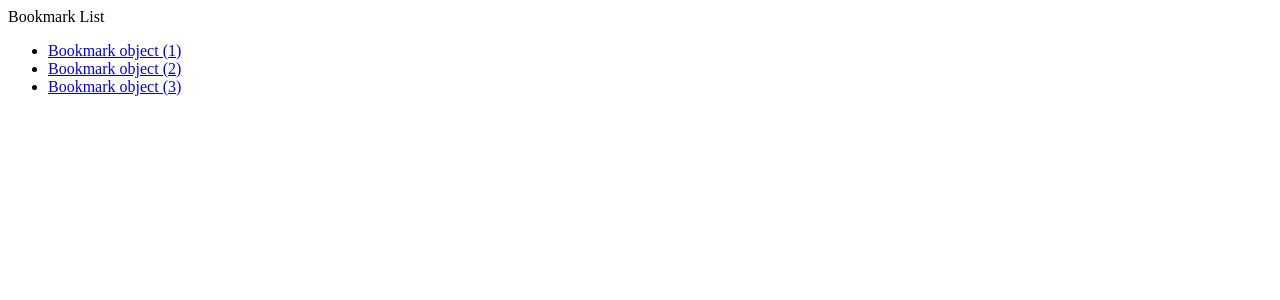
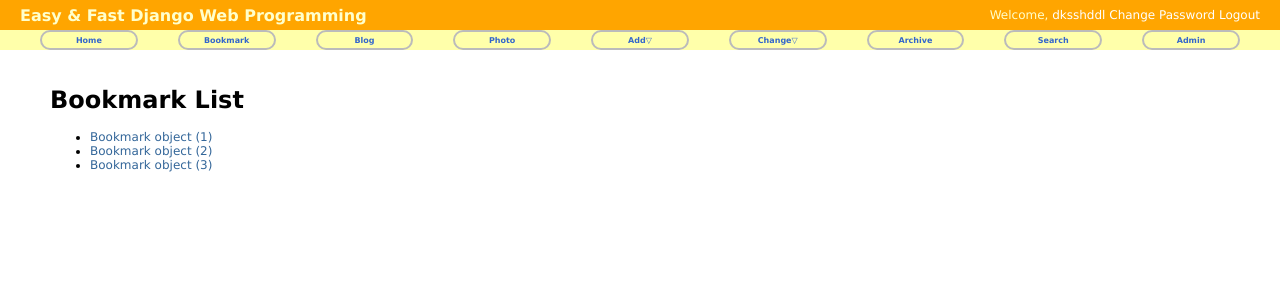
Before and after one commit to ChangJongHyun/Django_Practice, a Django app: page /bookmark/ in a window 1280 px wide. Shown: the top 300 px of the page. Run offline with Django 3.2, Linux system fonts and the light colour scheme; data comes from the database, SQL or seed files in the repository.

Commit message:
bookmark url 따로 만듦
base.html을 만들고 초기화면인 home.html을 extend해서 만듦

또한, 나머지 APP들의 html을 base.html의 content에 넣고,

template에 url을 수정

```diff
--- a/Django_Practice/settings.py
+++ b/Django_Practice/settings.py
@@ -116,10 +116,10 @@ USE_L10N = True
 
 USE_TZ = True
 
-
 # Static files (CSS, JavaScript, Images)
 # https://docs.djangoproject.com/en/2.0/howto/static-files/
 
+STATICFILES_DIRS = [os.path.join(BASE_DIR, 'static')]
 STATIC_URL = '/static/'
 
 MEDIA_URL = '/media/'
--- a/Django_Practice/urls.py
+++ b/Django_Practice/urls.py
@@ -16,12 +16,12 @@ Including another URLconf
 from django.contrib import admin
 from django.urls import path, include
 
-from bookmark.views import BookmarkLV, BookmarkDV
-
+from .views import HomeView
 
 urlpatterns = [
     path('admin/', admin.site.urls),
-    path('bookmark/', BookmarkLV.as_view(), name='index'),
-    path('bookmark/<int:pk>/', BookmarkDV.as_view(), name='detail'),
-    path('blog/', include('blog.urls', namespace='blog'))
+
+    path('', HomeView.as_view(), name='home'),
+    path('blog/', include('blog.urls', namespace='blog')),
+    path('bookmark/', include('bookmark.urls', namespace='bookmark')),
 ]
--- /dev/null
+++ b/Django_Practice/views.py
@@ -0,0 +1,5 @@
+from django.views.generic.base import TemplateView
+
+
+class HomeView(TemplateView):
+    template_name = 'home.html'
--- a/blog/urls.py
+++ b/blog/urls.py
@@ -13,5 +13,4 @@ urlpatterns = [
     path('<int:year>/<month>/', PostMAV.as_view(), name='post_month_archive'),
     path('<int:year>/<month>/<int:day>/', PostDAV.as_view(), name='post_day_archive'),
     path('today/', PostTAV.as_view(), name='post_today_archive'),
-
 ]
--- /dev/null
+++ b/bookmark/urls.py
@@ -0,0 +1,9 @@
+from django.urls import path
+
+from bookmark.views import BookmarkLV, BookmarkDV
+
+app_name = "bookmark"
+urlpatterns = [
+    path('', BookmarkLV.as_view(), name='index'),
+    path('<int:pk>/', BookmarkDV.as_view(), name='detail'),
+]
--- a/bookmark/views.py
+++ b/bookmark/views.py
@@ -7,6 +7,7 @@ from bookmark.models import Bookmark
 
 class BookmarkLV(ListView):
     model = Bookmark
+    template_name = 'bookmark/bookmark_list.html'
 
 
 class BookmarkDV(DetailView):
--- /dev/null
+++ b/static/css/base.css
@@ -0,0 +1,123 @@
+body {
+    font-family: "Lucida Grande", Verdana, Arial, sans-serif;
+    font-size: 12px;
+}
+
+/* PAGE STRUCTURE */
+div#header {
+    position: absolute;
+    top: 0px;
+    left: 0px;
+    height: 30px;
+    width: 100%;
+    display: table;
+    background: orange;
+}
+
+div#menu {
+    position: absolute;
+    top: 30px;
+    left: 0px;
+    height: 20px;
+    width: 100%;
+    display: table;
+    table-layout: fixed;
+    border-spacing: 40px 0px;
+    background: #ffa;
+    font-size: 8px;
+}
+
+div#content {
+    position: absolute;
+    top: 70px;
+    left: 50px;
+    right: 50px;
+}
+
+div#footer {
+    position: absolute;
+    bottom: 20px;
+    left: 50px;
+    right: 50px;
+    height: 30px;
+    border-top: 1px solid #ccc;
+}
+
+/* HEADER */
+.maintitle {
+    display: table-cell;
+    vertical-align: middle;
+    padding-left: 20px;
+    color: #ffc;
+    font-weight: bold;
+    font-size: 16px;
+}
+
+.welcome {
+    display: table-cell;
+    vertical-align: middle;
+    text-align: right;
+    padding-right: 20px;
+    color: #ffc;
+    font-weight: normal;
+    font-size: 12px
+}
+
+.welcome a:link, .welcome a:visited {
+    color: white;
+}
+
+/* MENU */
+div#menu a:link, div#menu a:visited {
+    color: #36c;
+}
+
+div#menu > li {
+    display: table-cell;
+    vertical-align: middle;
+    border: 2px solid #bbb;
+    border-radius: 25px;
+    text-align: center;
+    font-weight: bold;
+}
+
+/* pulldown menu */
+div#menu li ul {
+    display: none;
+    position: absolute;
+    margin: 0;
+    padding: 10px 10px 5px 10px;
+    list-style: none;
+    border-right: 1px solid #ccc;
+    border-left: 1px solid #ccc;
+    border-bottom: 1px solid #ccc;
+    background: white;
+    z-index: 1;
+}
+
+div#menu li:hover ul {
+    display: block;
+}
+
+/* LINK */
+a:link, a:visited {
+    color: #369;
+    text-decoration: none;
+}
+
+a:hover {
+    text-decoration: underline;
+}
+
+/* TABLE */
+table {
+    border-collapse: collapse;
+}
+
+td, th {
+    line-height: 18px;
+    border-bottom: 1px solid #eee;
+    vertical-align: top;
+    padding: 5px 15px;
+    font-family: "Lucida Grande", Verdana, Arial, sans-serif;
+}
--- /dev/null
+++ b/templates/base.html
@@ -0,0 +1,53 @@
+<!DOCTYPE html>
+<html lang="ko">
+<head>
+    {# % block % 사용시, 상속받으면, 설정한 파라미터 값을 사용할 수 있다 #}
+    <meta charset="UTF-8">
+    <title>{% block title %}Django Web Programming{% endblock %}</title>
+
+    {% load staticfiles %}
+    <link rel="stylesheet" type="text/css" href="{% static "css/base.css" %}"/>
+    <link rel="stylesheet" type="text/css" href="{% block extrastyle %}{% endblock %}"/>
+
+</head>
+<body>
+    <div id="header">
+        <h2 class="maintitle">Easy &amp; Fast Django Web Programming</h2>
+        <h4 class="welcome">Welcome, <a href="#">dksshddl</a>
+            <a href="#">Change Password</a>
+            <a href="#">Logout</a>
+        </h4>
+    </div>
+
+    <div id="menu">
+        <li><a href="{% url 'home' %}">Home</a></li>
+        <li><a href="{% url 'bookmark:index' %}">Bookmark</a></li>
+        <li><a href="{% url 'blog:index' %}">Blog</a></li>
+        <li><a href="#">Photo</a></li>
+
+        <li><a href="#">Add&bigtriangledown;</a>
+            <ul>
+                <li><a href="#">Home</a></li>
+                <li><a href="#">Bookmark</a></li>
+                <li><a href="#">Blog</a></li>
+                <li><a href="#">Photo</a></li>
+            </ul>
+        </li>
+        <li><a href="#">Change&bigtriangledown;</a>
+            <ul>
+                <li><a href="#">Bookmark</a></li>
+                <li><a href="#">Blog</a></li>
+                <li><a href="#">Photo</a></li>
+            </ul>
+        </li>
+
+        <li><a href="{% url 'blog:post_archive' %}">Archive</a></li>
+        <li><a href="#">Search</a></li>
+        <li><a href="{% url 'admin:index' %}">Admin</a></li>
+    </div>
+    {% block content %}{% endblock %}
+
+    {% block footer %}{% endblock %}
+
+</body>
+</html>
--- a/templates/bookmark/bookmark_list.html
+++ b/templates/bookmark/bookmark_list.html
@@ -1,17 +1,16 @@
-<html>
-<head>
-    <title>Django Bookmark list</title>
-</head>
+{% extends "base.html" %}
 
-<body>
+{% block title %}Django Bookmark List{% endblock %}
+
+{% block content %}
 <div id="content">
-    <h>Bookmark List</h>
+    <h1>Bookmark List</h1>
 
     <ul>
         {% for bookmark in object_list %}
-            <li><a href="{% url 'detail' bookmark.id %}">{{ bookmark }}</a></li>
+            {# bookmark:detail로 이동하고, bookmark.id를 인자로 넘겨줌 #}
+            <li><a href="{% url 'bookmark:detail' bookmark.id %}">{{ bookmark }}</a></li>
         {% endfor %}
     </ul>
 </div>
-</body>
-</html>
+{% endblock %}
```
Also changed, not shown: static/css/home.css (added, +12 -0 lines), templates/blog/post_all.html (+8 -0 lines), templates/blog/post_archive.html (+8 -0 lines), templates/blog/post_archive_day.html (+8 -0 lines), templates/blog/post_archive_month.html (+8 -0 lines), templates/blog/post_archive_year.html (+8 -0 lines), templates/blog/post_detail.html (+8 -0 lines), templates/bookmark/bookmark_detail.html (+12 -15 lines), templates/home.html (added, +54 -0 lines).
